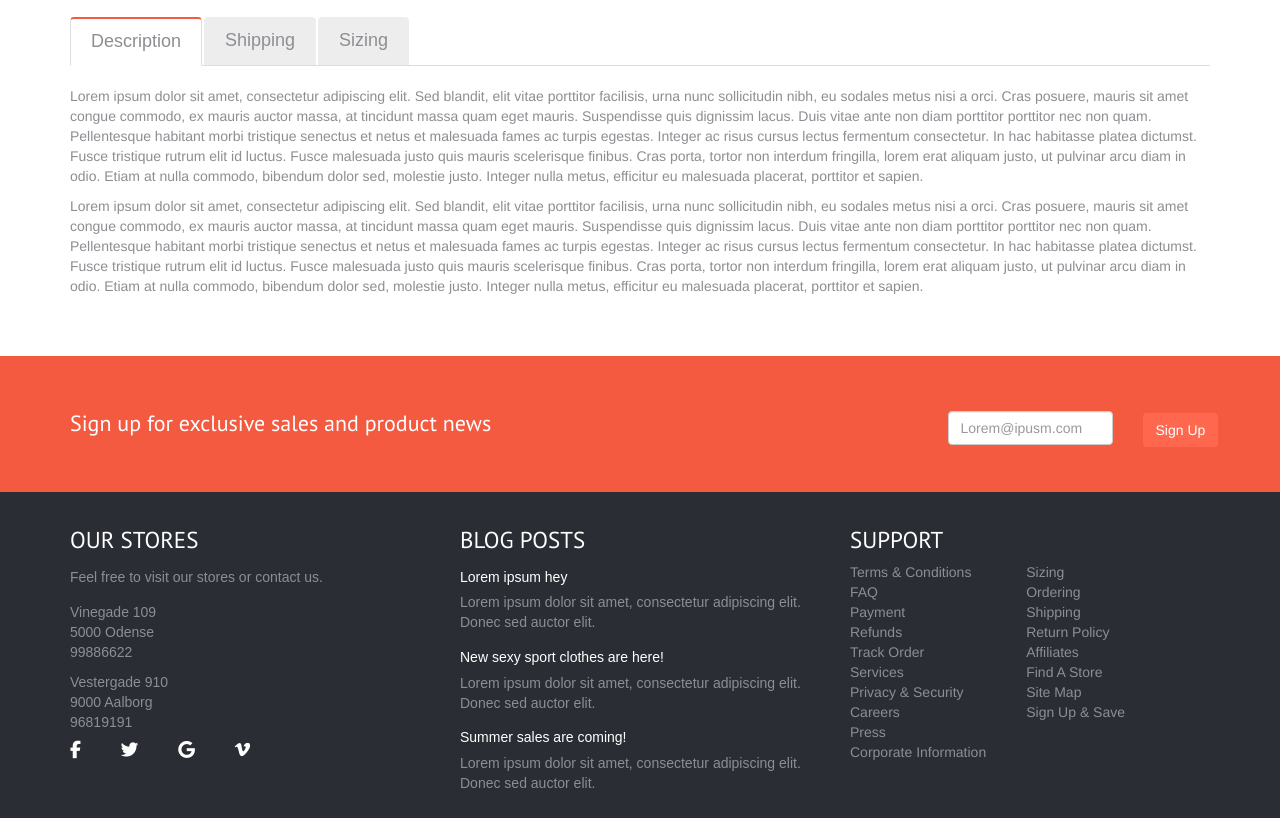
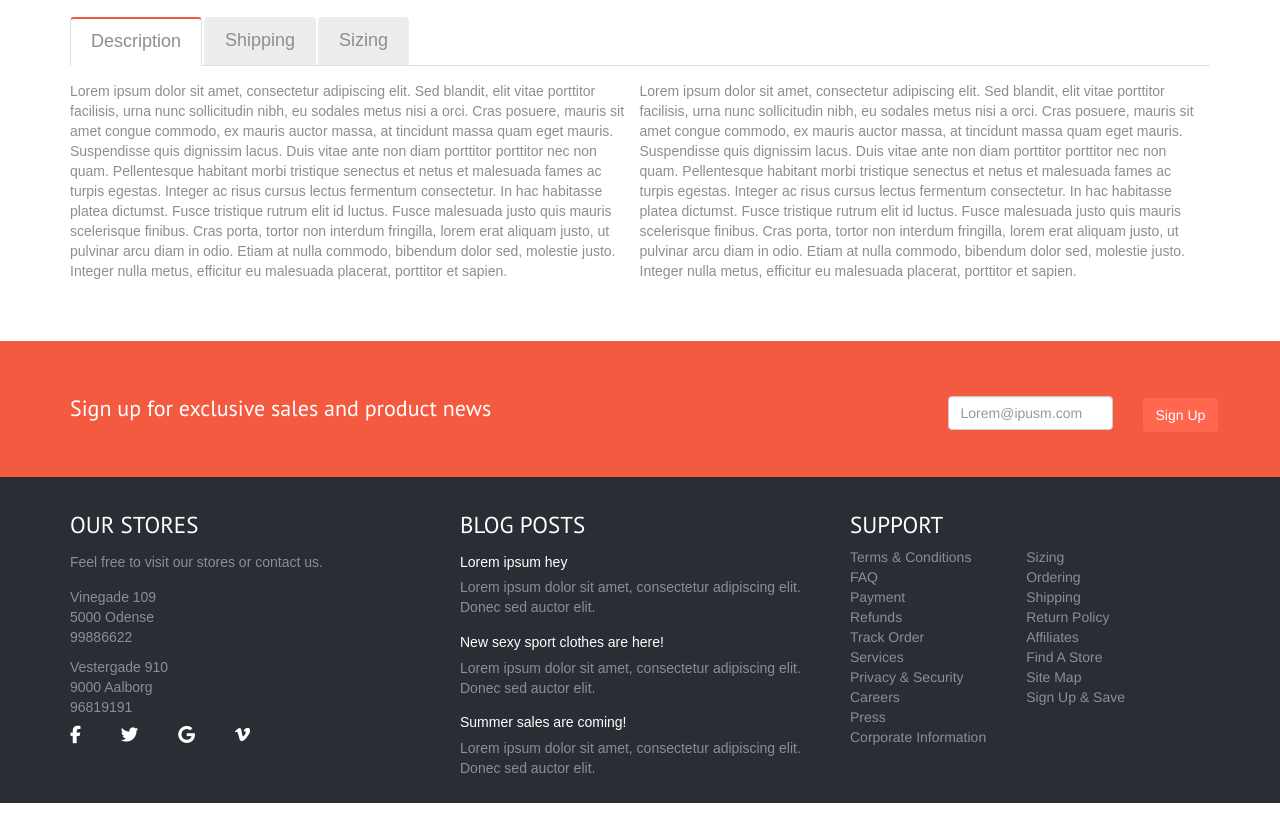
Before and after one commit to Ana-Maria29/Feb-project, a website: page product.html in a window 1280 px wide. Shown: the part 940-1758 px from the top of the page. Drawn offline with nearby package versions, Linux system fonts and the light colour scheme.

Commit message:
other changes

```diff
--- a/dev/sass/style.scss
+++ b/dev/sass/style.scss
@@ -410,11 +410,11 @@ footer {
 
 			.textTab {
 				display:flex;
-				padding-top:20px;
-				justify-content:space-between;
-				flex-wrap:wrap;
+				padding-top:15px;
+				padding-right:1px;
+
 				p {
-					font-size:$fontArial;
+					font-family:$fontArial;
 					font-size:14px;
 					color:$dark-gray;
 				}
```
Also changed, not shown: dev/css/style.css.
